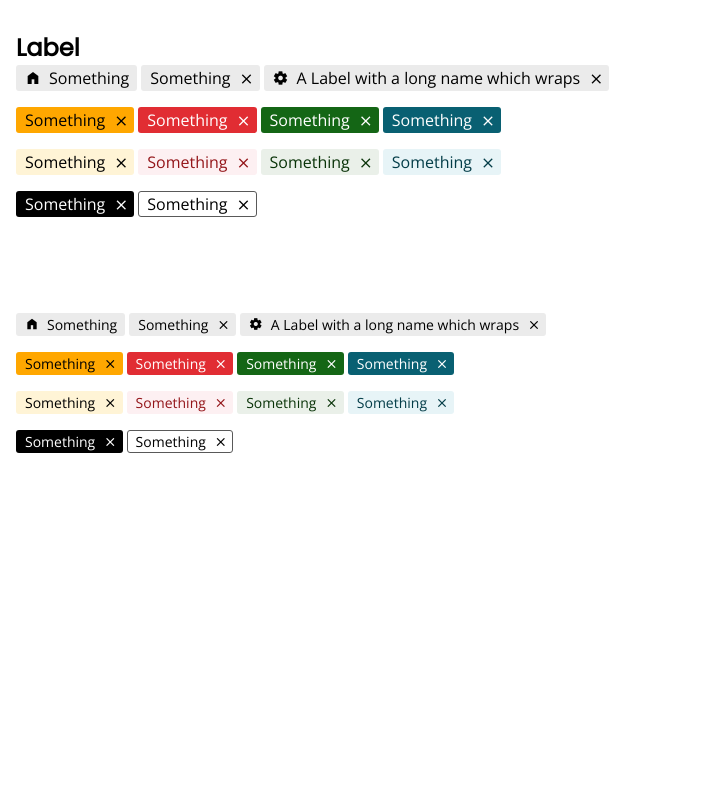
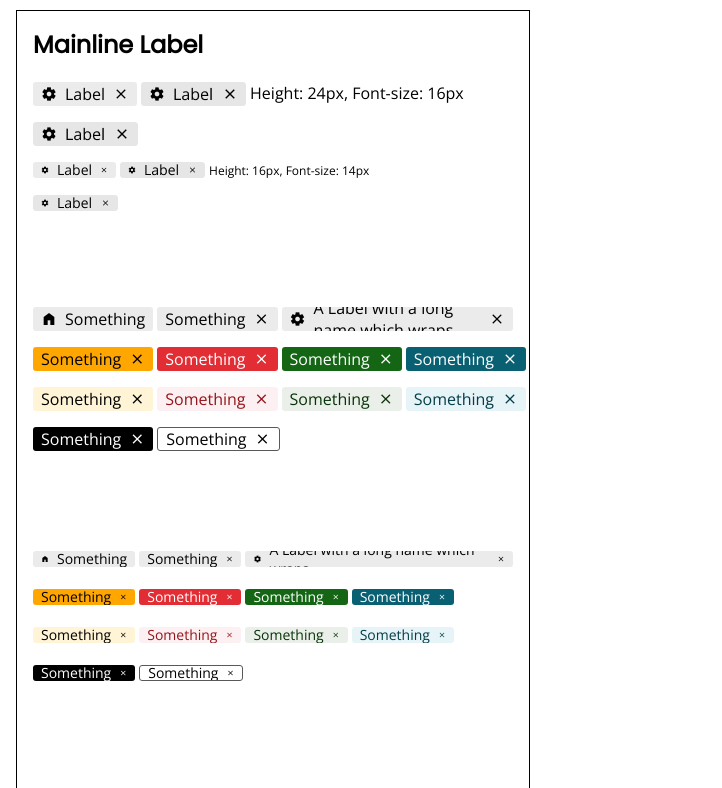
Before and after one commit to pbagnall/themed-components, a website: page public/index.html in a window 1280 px wide. Shown: the part 86-874 px from the top of the page, without its empty margins (0-722 px from the left). Before the commit the page ends 800 px from the top, so only its background shows below. Drawn offline with nearby package versions, Linux system fonts and the light colour scheme.

Commit message:
Matches design
Label.js:
css custom properties are now prefixed with label-- to
prevent collisions with other components. This is
because the CSS now sits on :root instead of ul-label.
This allows for containing elements to set avengers
theme or size setting for a whole segment of the UI
without having to repeat that in all markup.

screenshots/*/*:
Added images of components from figma for easy
comparison of design against code.

styles/styles.css:
updated layout of demo

themes/*.css
Added themes which just define a set of custom
variables. These are set on :root, which allows them to
be applied anywhere in the document hierarchy
which makes it possible to set an entire region as
being avengers style or a certain size.

```diff
--- a/public/index.html
+++ b/public/index.html
@@ -9,20 +9,38 @@
       <link rel="stylesheet" href="/themes/mainline.css" />
       <link rel="stylesheet" href="/themes/avengers.css" />
       <script src="/scripts/main.js"></script>
-      <script>
-         function switchTheme(radioButton) {
-            console.log(radioButton.id);
-         }
-      </script>
    </head>
    <body>
       <header>
-         <h1>Themed components</h1>
+         <h1>Themed web components</h1>
          <label><input id='mainline' type="radio" name="theme" value="mainline" checked>mainline</label>
          <label><input id='avengers' type="radio" name="theme" value="avengers">avengers</label>
       </header>
-      <main>
-         <h2>Label</h2>
+      <section id="section">
+         <h2><span id='themeHeader'>Mainline</span> Label</h2>
+         <div>
+            <p>
+               <ul-label icon="settings" dismissable>Label</ul-label>
+               <img src="/screenshots/label/mainline/medium.png" height="24" width="105">
+               <img src="/screenshots/label/avengers/medium.png" height="24" width="71" style="display: none;">
+               Height: 24px, Font-size: 16px
+            </p>
+            <p>
+               <img src="/screenshots/label/mainline/medium.png" height="24" width="105">
+               <img src="/screenshots/label/avengers/medium.png" height="24" width="71" style="display: none;">
+            </p>
+            <p style='font-size: 12px;'>
+               <ul-label icon="settings" class="small" dismissable>Label</ul-label>
+               <img src="/screenshots/label/mainline/small.png" height="16" width="85">
+               <img src="/screenshots/label/avengers/small.png" height="19" width="52" style="display: none;">
+               Height: 16px, Font-size: 14px
+            </p>
+            <p>
+               <img src="/screenshots/label/mainline/small.png" height="16" width="85">
+               <img src="/screenshots/label/avengers/small.png" height="19" width="52" style="display: none;">
+            </p>
+         </div>
+
          <div>
             <div>
                <ul-label icon="home">Something</ul-label>
@@ -51,29 +69,62 @@
 
          <div class="small">
             <div>
-               <ul-label icon="home" class="small">Something</ul-label>
-               <ul-label dismissable class="small">Something</ul-label>
-               <ul-label dismissable icon="settings" class="small">A Label with a long name which wraps</ul-label>
+               <ul-label icon="home">Something</ul-label>
+               <ul-label dismissable>Something</ul-label>
+               <ul-label dismissable icon="settings">A Label with a long name which wraps</ul-label>
             </div>
             <div>
-               <ul-label class="warning small" dismissable>Something</ul-label>
-               <ul-label class="danger small" dismissable>Something</ul-label>
-               <ul-label class="success small" dismissable>Something</ul-label>
-               <ul-label class="info small" dismissable>Something</ul-label>
+               <ul-label class="warning" dismissable>Something</ul-label>
+               <ul-label class="danger" dismissable>Something</ul-label>
+               <ul-label class="success" dismissable>Something</ul-label>
+               <ul-label class="info" dismissable>Something</ul-label>
             </div>
 
             <div>
-               <ul-label class="warning light small" dismissable>Something</ul-label>
-               <ul-label class="danger light small" dismissable>Something</ul-label>
-               <ul-label class="success light small" dismissable>Something</ul-label>
-               <ul-label class="info light small" dismissable>Something</ul-label>
+               <ul-label class="warning light" dismissable>Something</ul-label>
+               <ul-label class="danger light" dismissable>Something</ul-label>
+               <ul-label class="success light" dismissable>Something</ul-label>
+               <ul-label class="info light" dismissable>Something</ul-label>
             </div>
 
             <div>
-               <ul-label class="black small" dismissable>Something</ul-label>
-               <ul-label class="white small" dismissable>Something</ul-label>
+               <ul-label class="black" dismissable>Something</ul-label>
+               <ul-label class="white" dismissable>Something</ul-label>
             </div>
          </div>
-      </main>
+      </section>
    </body>
+   <script defer>
+      function switchTheme(event) {
+         let theme = event.target.id;
+         document.getElementById('section').className = theme;
+
+         let images = document.querySelectorAll('img');
+         for (let image of images) {
+            if (image.src.indexOf(theme)>=0) {
+               image.style.display='block';
+            } else {
+               image.style.display='none';
+            }
+         }
+
+         let themeHeader = document.getElementById('themeHeader');
+         themeCapitalised = theme.substring(0, 1).toUpperCase() + theme.substring(1);
+         themeHeader.innerHTML = themeCapitalised;
+      }
+
+      function dismissLabel(event) {
+         event.target.parentElement.removeChild(event.target);
+      }
+
+      document.getElementById('mainline').addEventListener('change', (e) => switchTheme(e));
+      document.getElementById('avengers').addEventListener('change', (e) => switchTheme(e));
+
+      let labels = document.querySelectorAll('ul-label');
+      for (let label of labels) {
+         label.addEventListener('dismiss', dismissLabel);
+      }
+
+
+   </script>
 </html>
--- a/public/styles/styles.css
+++ b/public/styles/styles.css
@@ -1,14 +1,25 @@
 body {
    margin: 0;
+   font-family: "Open Sans";
 }
 
 header {
    padding: 1em;
    margin: 0;
+   display: flex;
+   align-items: baseline;
+   gap: 2rem;
 }
 
-main {
+section {
    margin: 1em;
+   border: 1px solid black;
+   padding: 1rem;
+   width: 30rem;
+
+   & h2:first-child {
+      margin-top: 0;
+   }
 
    & div {
       margin: 0 0 6rem 0;
@@ -18,12 +29,19 @@ main {
       display: flex;
       gap: 4px;
       align-items: center;
-      font-family: "Open Sans";
       margin: 0 0 1rem 0;
    }
 }
 
+h1 {
+   margin: 0;
+}
+
 h1, h2 {
    font-family: "Poppins";
-   margin: 0;
 }
+
+p {
+   display: flex;
+   gap: 4px;
+}
--- a/public/themes/avengers.css
+++ b/public/themes/avengers.css
@@ -0,0 +1,34 @@
+:root .avengers {
+   --label--background-color: #ebebeb;
+   --label--color: #000000;
+   --label--border: none;
+
+   --label--font-family: 'Open Sans';
+   --label--border-radius: 0.25rem;
+
+   /* normal size */
+   --label--font-size: 0.75rem;
+   --label--padding: 0.25rem 0.5rem 0.25rem 0.5rem;
+   --label--gap: 0.5rem;
+   --label--icon-size: 1rem;
+   --label--height: 1.5rem;
+
+   .small {
+      --label--font-size: 0.6875rem;
+      --label--padding: 0.0625rem 0.25rem 0.125rem 0.25rem;
+      --label--icon-size: 0.5rem;
+      --label--height: 1.1875rem;
+      --label--gap: 0.25rem;
+   }
+
+   .warning       { --label--background-color: #FF9D55; }
+   .warning.light { --label--background-color: #FFF5EE; }
+   .danger        { --label--background-color: #CA0123; --label--color: #ffffff; }
+   .danger.light  { --label--background-color: #FBEBED; --label--color: #CA0123; }
+   .success       { --label--background-color: #00948F; --label--color: #ffffff; }
+   .success.light { --label--background-color: #E6F4F4; --label--color: #000000; }
+   .info          { --label--background-color: #00689C; --label--color: #ffffff; }
+   .info.light    { --label--background-color: #E6F0F5; --label--color: #000000; }
+   .black         { --label--background-color: #000000; --label--color: #ffffff; }
+   .white         { --label--background-color: #ffffff; --label--border-color: #595959; }
+}
--- a/public/themes/mainline.css
+++ b/public/themes/mainline.css
@@ -1,74 +1,34 @@
-ul-label {
-   --background-color: #ebebeb;
-   --color: #000000;
-   --border-color: transparent;
-   --font-size: 1rem;
-   --font-family: 'Open Sans';
-   --padding: 1px 7px 1px 0;
-   --border-radius: 3px;
+:root {
+   --label--background-color: #ebebeb;
+   --label--color: #000000;
+   --label--border: 4px solid red;
+   --label--border: none;
 
-   &.warning {
-      --background-color: #ffa700;
-      --color: #000000;
-      --border-color: transparent;
+   --label--font-family: 'Open Sans';
+   --label--border-radius: 0.1875rem;
 
-      &.light {
-         --background-color: #FFF4D6;
-         --color: #000000;
-         --border-color: transparent;
-      }
+   /* normal size */
+   --label--font-size: 1rem;
+   --label--padding: 0.0625rem 0.5rem 0.0625rem 0.5rem;
+   --label--gap: 0.5rem;
+   --label--icon-size: 1rem;
+   --label--height: 1.5rem;
+
+   .small {
+      --label--font-size: 0.875rem;
+      --label--padding: 0.0625rem 0.5rem 0.0625rem 0.5rem;
+      --label--icon-size: 0.5rem;
+      --label--height: 1rem;
    }
 
-   &.danger {
-      --background-color: #e12d33;
-      --color: #ffffff;
-      --border-color: transparent;
-
-      &.light {
-         --background-color: #FDF0F2;
-         --color: #931519;
-         --border-color: transparent;
-      }
-   }
-
-   &.success {
-      --background-color: #146615;
-      --color: #ffffff;
-      --border-color: transparent;
-
-      &.light {
-         --background-color: #EAF0E9;
-         --color: #093308;
-         --border-color: transparent;
-      }
-   }
-
-   &.info {
-      --background-color: #096072;
-      --color: #ffffff;
-      --border-color: transparent;
-
-      &.light {
-         --background-color: #E7F4F7;
-         --color: #033D48;
-         --border-color: transparent;
-      }
-   }
-
-   &.black {
-      --background-color: #000000;
-      --color: #ffffff;
-      --border-color: transparent;
-   }
-
-   &.white {
-      --background-color: #ffffff;
-      --color: #000000;
-      --border-color: #595959;
-   }
-
-   &.small {
-      --font-size: 0.875rem;
-      --padding: 1px 7px 1px 0;
-   }
+   .warning       { --label--background-color: #ffa700; }
+   .warning.light { --label--background-color: #FFF4D6; }
+   .danger        { --label--background-color: #e12d33; --label--color: #ffffff; }
+   .danger.light  { --label--background-color: #FDF0F2; --label--color: #931519; }
+   .success       { --label--background-color: #146615; --label--color: #ffffff; }
+   .success.light { --label--background-color: #EAF0E9; --label--color: #093308; }
+   .info          { --label--background-color: #096072; --label--color: #ffffff; }
+   .info.light    { --label--background-color: #E7F4F7; --label--color: #033D48; }
+   .black         { --label--background-color: #000000; --label--color: #ffffff; }
+   .white         { --label--background-color: #ffffff; --label--border: 1px solid #595959; }
 }
```
Also changed, not shown: components/Label.js (+45 -20 lines), public/scripts/main.js (+1 -1 lines), public/screenshots/label/avengers/medium.png (added), public/screenshots/label/avengers/small.png (added), public/screenshots/label/mainline/medium.png (added), public/screenshots/label/mainline/small.png (added), 1 other file.
